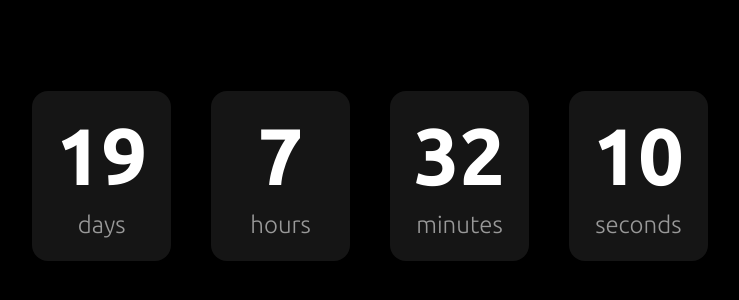
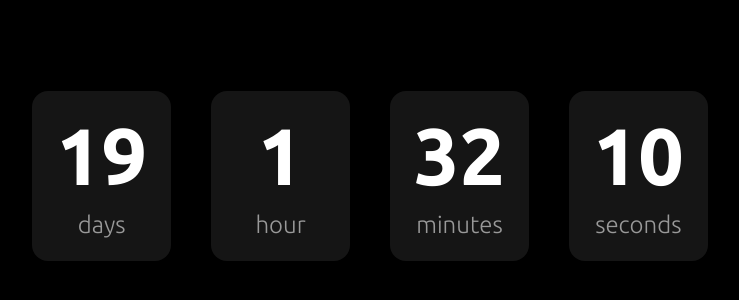
Before and after one commit to simmo/count-down, a React (Create React App) app: page / in a window 1280 px wide. Shown: the part 224-524 px from the top of the page, without its empty margins (270-1009 px from the left). Built offline with nearby package versions, Linux system fonts and the light colour scheme.

Commit message:
Adjusting date

```diff
--- a/src/index.js
+++ b/src/index.js
@@ -5,7 +5,7 @@ import App from './App'
 import registerServiceWorker from './registerServiceWorker'
 
 ReactDOM.render(
-  <App target={new Date(2018, 7, 17)} />,
+  <App target={new Date(2018, 7, 16, 18)} />,
   document.getElementById('root')
 )
 registerServiceWorker()
```
